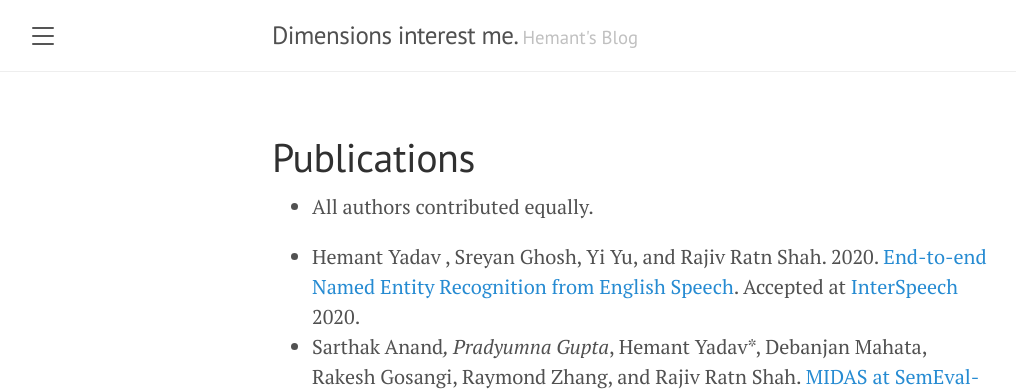
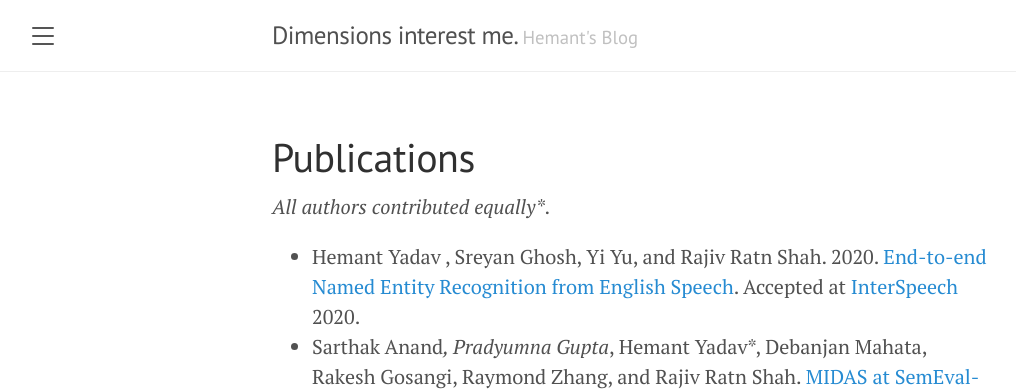
Before and after one commit to raotnameh/raotnameh.github.io, a Jekyll site: the page built from publications.md, in a window 1280 px wide. Shown: the top 391 px of the page, without its empty margins (8-1024 px from the left). Built offline with Jekyll 4.4.1, drawn with Linux system fonts in a browser that asks for light colours.

Commit message:
It's just my website

```diff
--- a/publications.md
+++ b/publications.md
@@ -3,7 +3,7 @@ layout: page
 title: Publications
 ---
 
-* All authors contributed equally.
+_All authors contributed equally*_.
 
 - Hemant Yadav , Sreyan Ghosh, Yi Yu, and Rajiv Ratn Shah. 2020. [End-to-end Named Entity Recognition from English
                 Speech](https://arxiv.org/abs/2005.11184). Accepted at [InterSpeech](http://www.interspeech2020.org/) 2020.
```
